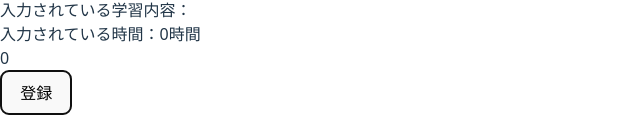
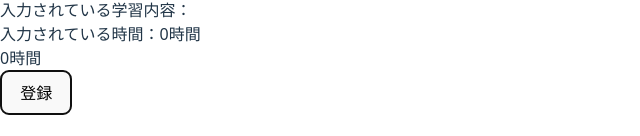
Before and after one commit to torimugi/react-stepup, a React (Vite) app: page / in a window 1280 px wide. Both pictures are taken after a click on the button "登録". Shown: the part 430-566 px from the top of the page, without its empty margins (0-640 px from the left). Built offline with nearby package versions, Linux system fonts and the light colour scheme.

Commit message:
課題１（登録ボタンを実装）

```diff
--- a/src/App.tsx
+++ b/src/App.tsx
@@ -16,8 +16,13 @@ const handleChangeTime = (e: React.ChangeEvent<HTMLInputElement>) => {
 };
 
 const onSubmit = () => {
-const newRecord = [...records,studyText,studyTime]
+const newStudy = {
+  studyText:studyText,
+  studyTime:studyTime
+}
+const newRecord = [...records,newStudy]
 setRecords(newRecord);
+console.log(newRecord);
 };
 
   return (
@@ -32,7 +37,7 @@ setRecords(newRecord);
  {records.map((record) => {
 return(
 
-  <div key={record}>{record}</div>
+  <div key={record}>{record.studyText}{record.studyTime}時間</div>
 )
 })}
  <button onClick={() => onSubmit()}>登録 </button>
```
